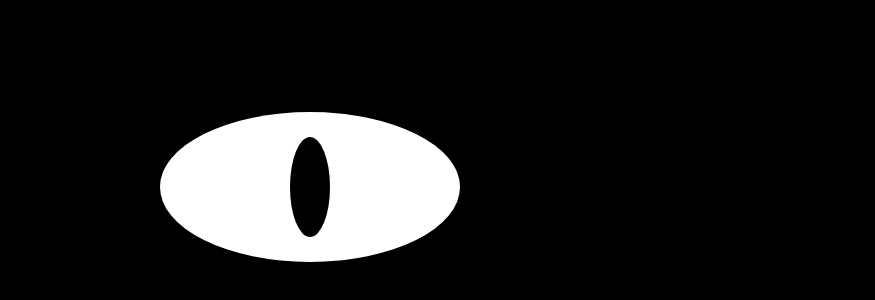
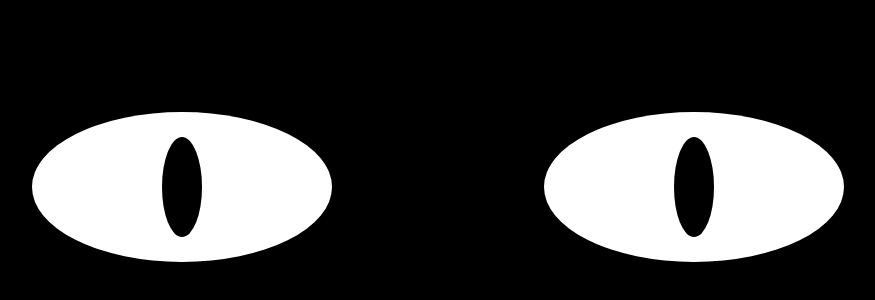
Before and after one commit to Cuellar84/Ojo-que-se-mueve-en-javascrip, a plain HTML site: page index.html in a window 1280 px wide. Shown: the part 88-388 px from the top of the page, without its empty margins (160-1035 px from the left). Drawn offline with Linux system fonts and the light colour scheme.

Commit message:
first commit

```diff
--- a/app.js
+++ b/app.js
@@ -1,9 +1,19 @@
 let punto = document.querySelector('.punto');
 let ojo = document.querySelector('.ojo');
+
+let punto2 = document.querySelector('.punto2');
+let ojo2 = document.querySelector('.ojo2');
+
+
 document.onmousemove = (e) => {
     let x = e.clientX * 100 / window.innerWidth + "%";
     let y = e.clientY * 100 / window.innerHeight + "%";
     punto.style.left = x;
     punto.style.top = y;
 
+
+    punto2.style.left = x;
+    punto2.style.top = y;
+
+
 }
--- a/index.html
+++ b/index.html
@@ -12,6 +12,10 @@
     <div class="ojo">
         <div class="punto"></div>
     </div>
+
+    <div class="ojo2">
+        <div class="punto2"></div>
+    </div>
     <script src="app.js"></script>
 </body>
 </html>
--- a/style.css
+++ b/style.css
@@ -7,7 +7,7 @@ html{
     height: 150px;
     background-color: white;
     border-radius: 50%;
-    left: 25%;
+    left: 15%;
     top: 25%;
 }
 .punto{
@@ -20,3 +20,24 @@ html{
     transform: translate(-50%, -50%);
     border-radius: 50%;
 }
+
+.ojo2{
+    position: absolute;
+    width: 300px;
+    height: 150px;
+    background-color: white;
+    border-radius: 50%;
+    left: 55%;
+    top: 25%;
+}
+
+.punto2{
+    position: relative;
+    width: 40px;
+    height: 100px;
+    background-color: black;
+    left: 50%;
+    top: 50%;
+    transform: translate(-50%, -50%);
+    border-radius: 50%;
+}
```
